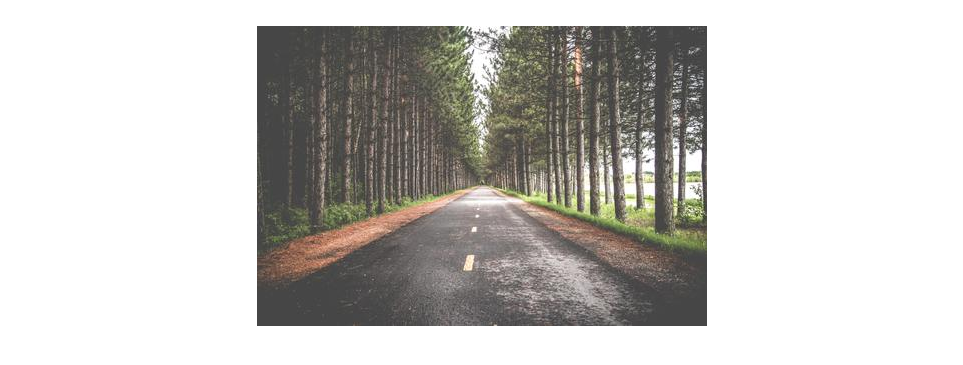
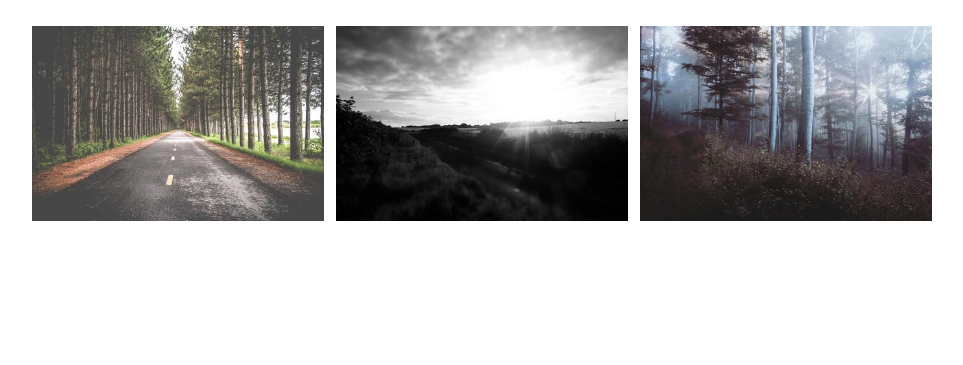
Before and after one commit to apazacoder/vanillamodalimage, a PHP site: page / in a window 1280 px wide. Shown: the part 58-423 px from the top of the page, without its empty margins (158-1121 px from the left). Run offline with PHP 8.4, Linux system fonts and the light colour scheme.

Commit message:
Multiple images support for the modal

```diff
--- a/css/style.css
+++ b/css/style.css
@@ -9,10 +9,12 @@ html, body {
 header, #main {
   text-align: center; }
 
-.mi-trigger {
+.gallery .mi-trigger {
   border: 4px solid transparent;
-  transition: .35s; }
-  .mi-trigger:hover {
+  transition: .35s;
+  width: 300px;
+  height: auto; }
+  .gallery .mi-trigger:hover {
     cursor: pointer;
     border-color: #0277bd; }
 
--- a/css/style.scss
+++ b/css/style.scss
@@ -9,16 +9,21 @@ html, body {
   //outline: 1px solid lightgreen;
 }
 
-header, #main{
+header, #main {
   text-align: center;
 }
 
-.mi-trigger{
-  border: 4px solid transparent;
-  transition: .35s;
-  &:hover{
-    cursor: pointer;
-    border-color: #0277bd;
+.gallery {
+  .mi-trigger {
+    border: 4px solid transparent;
+    transition: .35s;
+    width: 300px;
+    height: auto;
+
+    &:hover {
+      cursor: pointer;
+      border-color: #0277bd;
+    }
   }
 }
 
@@ -48,7 +53,8 @@ header, #main{
     transition: .35s;
     transform: rotate(0);
     font-size: 1.5rem;
-    &:hover{
+
+    &:hover {
       cursor: pointer;
       transform: rotate(90deg);
     }
--- a/index.php
+++ b/index.php
@@ -14,19 +14,33 @@
 </header>
 
 <div id="main">
-    <img src="img/image-450x300.jpg"
-         class="mi-trigger"
-         alt="You must go ahead and follow the road"
-         data-modal="modal1"
-    >
+    <div class="gallery">
+        <img src="img/road.jpg"
+             class="mi-trigger"
+             alt="You must go ahead and follow the road"
+             data-modal="modal1"
+        >
+        <img src="img/sky.jpg"
+             class="mi-trigger"
+             alt="There are clouds but the sun is shining"
+             data-modal="modal1"
+        >
+        <img src="img/trees.jpg"
+             class="mi-trigger"
+             alt="Even in the middle of the wood there is light"
+             data-modal="modal1"
+        >
+    </div>
+
 </div>
 <div class="mi-wrapper is-closed" id="modal1">
     <span type="button" class="mi-close">X</span>
     <figure>
-        <img class="mi-image" src="img/image-900x600.jpg" alt="">
+        <img class="mi-image" src="img/road-fullsize.jpg" alt="">
         <figcaption></figcaption>
     </figure>
 </div>
+
 <script src="js/script.js"></script>
 </body>
 </html>
```
Also changed, not shown: js/script.js (+19 -11 lines), img/road-fullsize.jpg (renamed from img/image-900x600.jpg), img/road.jpg (renamed from img/image-450x300.jpg), img/sky-fullsize.jpg (added), img/sky.jpg (added), img/trees-fullsize.jpg (added), img/trees.jpg (added).
